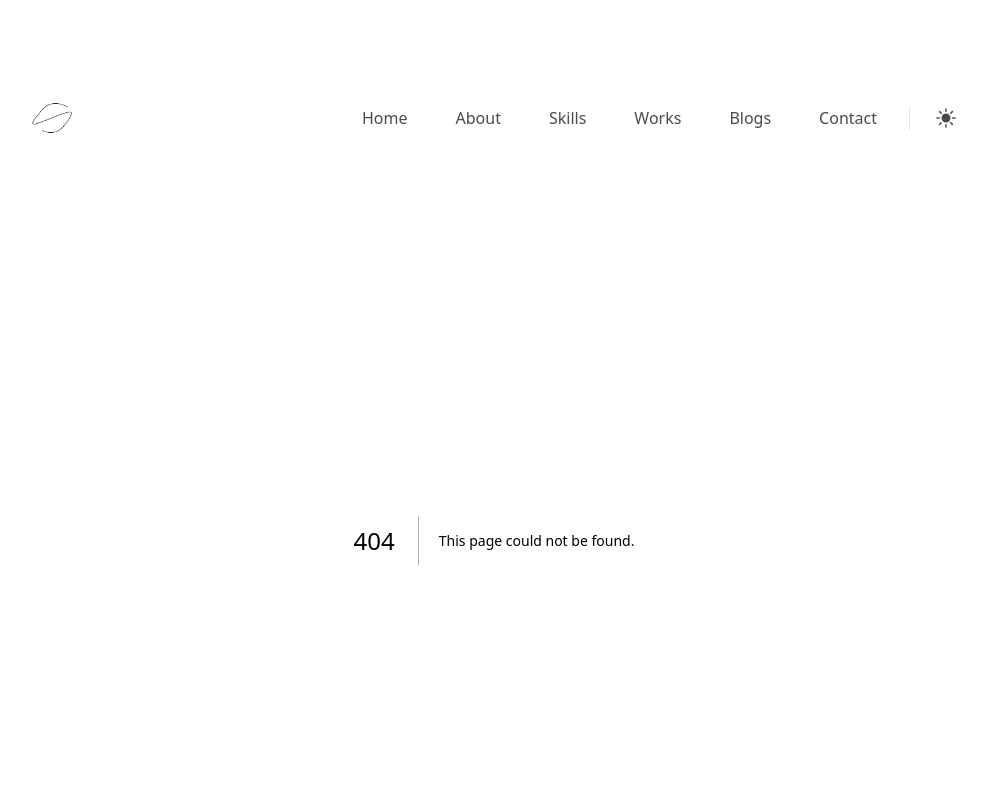
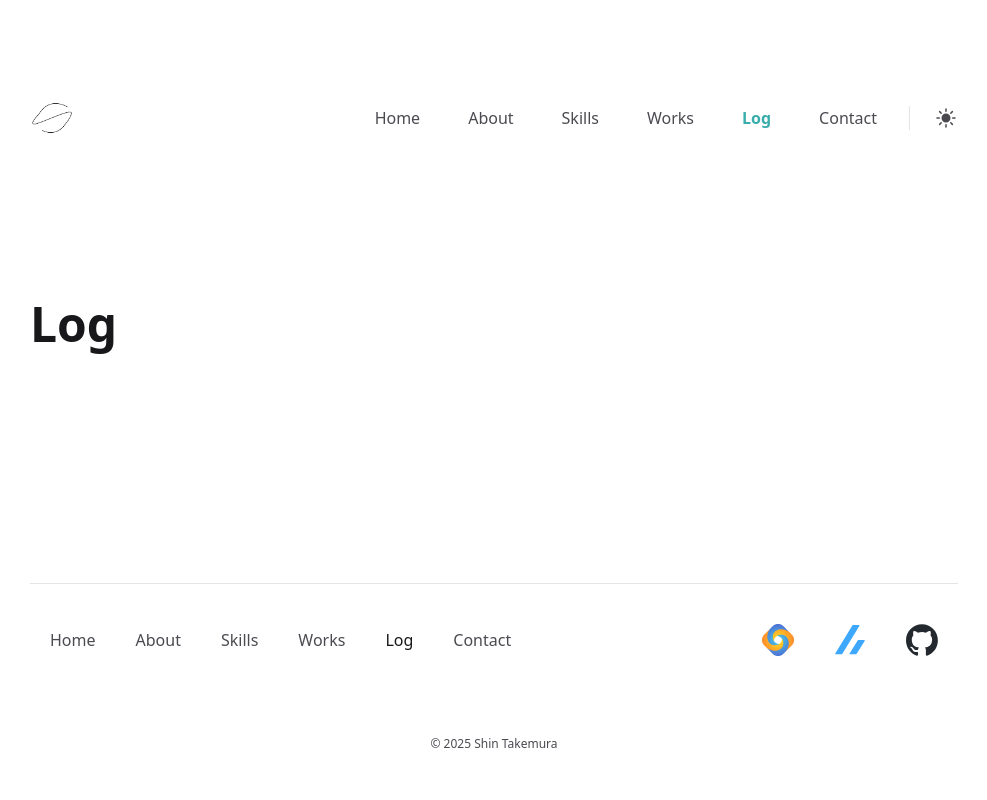
Before and after one commit to shikano35/portfolio-2024, a Next.js app: page /log in a window 1280 px wide. Before the commit this address had no page. Shown: the top 800 px of the page, without its empty margins (146-1133 px from the left). Built offline with nearby package versions, Linux system fonts and the light colour scheme.

Commit message:
refactor: rename Blogs page to Log page

```diff
--- a/src/app/blogs/page.tsx
+++ b/src/app/log/page.tsx
@@ -2,10 +2,10 @@ import { HeadGroup } from "@/components/HeadGroup";
 import { Heading } from "@/components/Heading";
 import React from "react";
 
-export default function BlogsPage() {
+export default function LogPage() {
   return (
     <HeadGroup>
-      <Heading>Blogs</Heading>
+      <Heading>Log</Heading>
     </HeadGroup>
   );
 }
--- a/src/layouts/Nav/index.tsx
+++ b/src/layouts/Nav/index.tsx
@@ -20,8 +20,8 @@ export const navList: NavItemProps[] = [
     href: "/works",
   },
   {
-    label: "Blogs",
-    href: "/blogs",
+    label: "Log",
+    href: "/log",
   },
   {
     label: "Contact",
```
